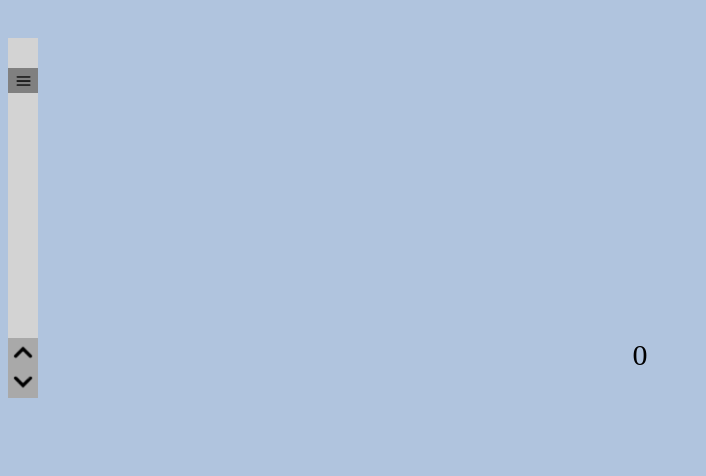
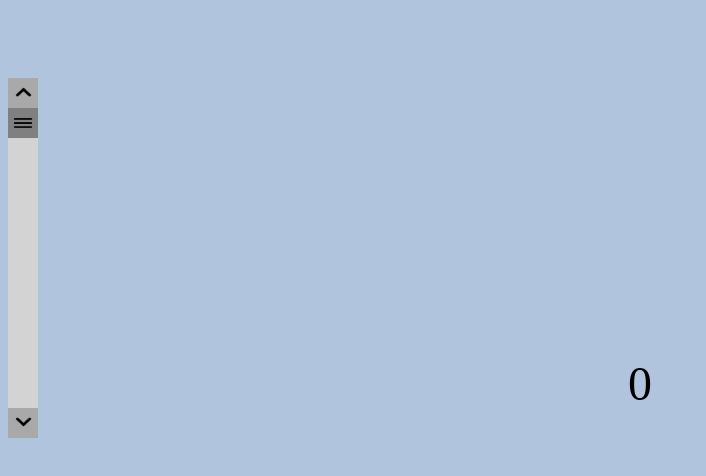
Before and after one commit to sophiajwitt/PUI-Extra-Credit, a plain HTML site: page index.html in a window 1280 px wide. Shown: the whole page, without its empty margins (0-706 px from the left). Drawn offline with Linux system fonts and the light colour scheme.

Commit message:
final fixes

```diff
--- a/css/style.css
+++ b/css/style.css
@@ -1,48 +1,65 @@
 body {
     background-color:lightsteelblue;
 }
-
 #scrollbar {
     width: 30px;
     height: 300px;
     background-color: lightgray;
-    top:30px;
     position: relative;
-  }
-
-#scrollbar-body {
-    width: 100%;
-    height: 100%;
-}
-
-#scrollbar-thumb {
-    width: 100%;
-    height: 25px;
-    display: flex;
-    justify-content: center;
-    align-items: center;
-    background-color: gray;
-    position: absolute;
-    top: 30px;
-    left: 0;
-    cursor: grab;
+    top: 100px;
   }
 
   #scrollbar-arrow-up {
     width: 100%;
     height: 30px;
     background-color: darkgray;
+    display: flex;
+    justify-content: center;
+    align-items: center;
+    cursor: pointer;
+    position: relative;
+    top:-30px;
   }
-
 
   #scrollbar-arrow-down {
     width: 100%;
     height: 30px;
     background-color: darkgray;
+    display: flex;
+    justify-content: center;
+    align-items: center;
+    cursor: pointer;
+    position: relative;
+    top: -30px;
+  }
+
+  #scrollbar-arrow-up img,
+  #scrollbar-arrow-down img {
+    width: 25px;
+    height: 25px;
+  }
+
+  #scrollbar-body {
+    width: 100%;
+    height: 100%;
+    position: relative;
+    top: -30px;
+  }
+
+  #scrollbar-thumb {
+    width: 100%;
+    height: 30px;
+    background-color: gray;
     position: absolute;
+    top: 0;
+    left: 0;
+    cursor: grab;
+    display: flex;
+    justify-content: center;
+    align-items: center;
   }
 
   #scrollbar-position {
     text-align: center;
-  font-size: 30px;
+    font-size: 3em;
   }
--- a/index.html
+++ b/index.html
@@ -10,16 +10,16 @@
     </head>
     <body>
         <div id="scrollbar">
+            <div id="scrollbar-arrow-up">
+              <img src="images/up-arrow.png" alt="Up Arrow" draggable="false"/>
+            </div>
             <div id="scrollbar-body">
               <div id="scrollbar-thumb">
-                  <img id="thumb" src="images/thumb.png" alt="thumb three lines" width="15px" height="10px" draggable="false">
+                  <img src="images/thumb.png" alt="Thumb" width="20px" height="10px" draggable="false"/>
               </div>
             </div>
-            <div id="scrollbar-arrow-up">
-                <img src="images/up-arrow.png" alt="up arrow" width="30px" draggable="false">
-            </div>
             <div id="scrollbar-arrow-down">
-                <img src="images/down-arrow.png" alt="down arrow" width="30px" draggable="false">
+              <img src="images/down-arrow.png" alt="Down Arrow" draggable="false"/>
             </div>
           </div>
 
```
Lines whose indentation alone changed are shown as unchanged.
